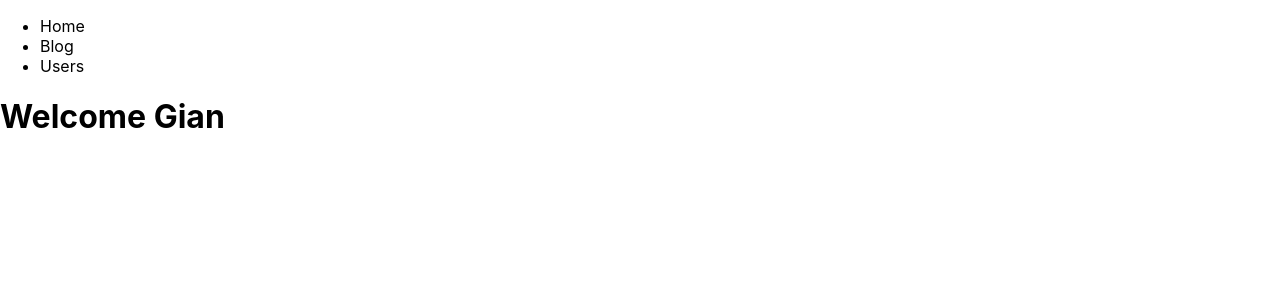
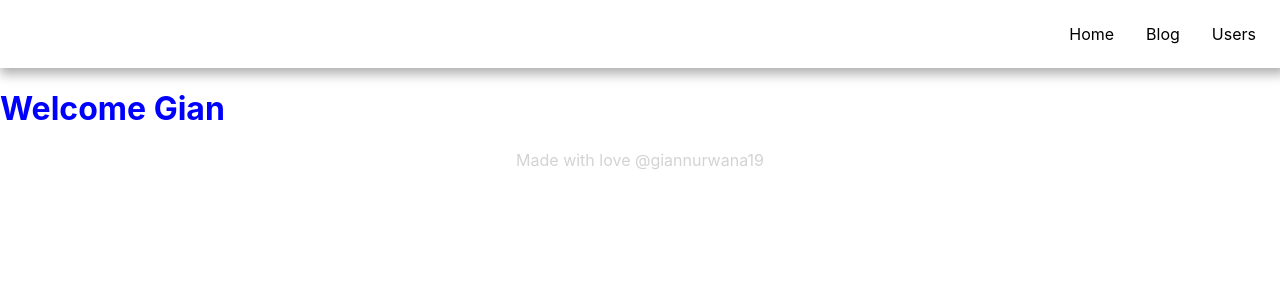
Before and after one commit to giannurwana19/next-basic, a Next.js app: page / in a window 1280 px wide. Shown: the top 300 px of the page. Built offline with nearby package versions, Linux system fonts and the light colour scheme.

Commit message:
Global css & CSS module

```diff
--- /dev/null
+++ b/components/Footer/Footer.module.css
@@ -0,0 +1,4 @@
+.title {
+  text-align: center;
+  color: lightgray;
+}
--- /dev/null
+++ b/components/Footer/index.js
@@ -0,0 +1,10 @@
+import React from 'react';
+import styles from './Footer.module.css';
+
+export default function Footer() {
+  return (
+    <div>
+      <p className={styles.title}>Made with love @giannurwana19</p>
+    </div>
+  );
+}
--- /dev/null
+++ b/components/Header/Header.module.css
@@ -0,0 +1,14 @@
+.container {
+  padding: 8px;
+  box-shadow: 3px 3px 11px 3px rgb(0 0 0 / 32%);
+}
+
+.list {
+  list-style: none;
+  display: flex;
+  justify-content: flex-end;
+}
+
+.item {
+  margin: 0 16px;
+}
--- a/components/Header/index.js
+++ b/components/Header/index.js
@@ -1,20 +1,21 @@
 import Link from 'next/link';
+import styles from './Header.module.css';
 
 export default function Header() {
   return (
-    <header>
-      <ul>
-        <li>
+    <header className={styles.container}>
+      <ul className={styles.list}>
+        <li className={styles.item}>
           <Link href="/">
             <a>Home</a>
           </Link>
         </li>
-        <li>
+        <li className={styles.item}>
           <Link href="/blog">
             <a>Blog</a>
           </Link>
         </li>
-        <li>
+        <li className={styles.item}>
           <Link href="/users">
             <a>Users</a>
           </Link>
--- a/pages/blog.js
+++ b/pages/blog.js
@@ -4,7 +4,7 @@
   return (
     <div>
       <Header />
-      <h1>selamat datang</h1>
+      <h1 className="title">selamat datang</h1>
     </div>
   );
 }
--- a/pages/index.js
+++ b/pages/index.js
@@ -1,10 +1,13 @@
+import Footer from '../components/Footer';
 import Header from '../components/Header';
+import styles from '../styles/Home.module.css';
 
 export default function Home() {
   return (
     <>
       <Header />
-      <h1>Welcome Gian</h1>
+      <h1 className={styles['title-homepage']}>Welcome Gian</h1>
+      <Footer />
     </>
   );
 }
--- a/pages/users/index.js
+++ b/pages/users/index.js
@@ -4,7 +4,7 @@
   return (
     <div>
       <Header />
-      <h1>Users Page</h1>
+      <h1 className="title">Users Page</h1>
     </div>
   );
 }
--- a/styles/Home.module.css
+++ b/styles/Home.module.css
@@ -1,121 +1,3 @@
-.container {
-  min-height: 100vh;
-  padding: 0 0.5rem;
-  display: flex;
-  flex-direction: column;
-  justify-content: center;
-  align-items: center;
-  height: 100vh;
+.title-homepage {
+  color: blue;
 }
-
-.main {
-  padding: 5rem 0;
-  flex: 1;
-  display: flex;
-  flex-direction: column;
-  justify-content: center;
-  align-items: center;
-}
-
-.footer {
-  width: 100%;
-  height: 100px;
-  border-top: 1px solid #eaeaea;
-  display: flex;
-  justify-content: center;
-  align-items: center;
-}
-
-.footer a {
-  display: flex;
-  justify-content: center;
-  align-items: center;
-  flex-grow: 1;
-}
-
-.title a {
-  color: #0070f3;
-  text-decoration: none;
-}
-
-.title a:hover,
-.title a:focus,
-.title a:active {
-  text-decoration: underline;
-}
-
-.title {
-  margin: 0;
-  line-height: 1.15;
-  font-size: 4rem;
-}
-
-.title,
-.description {
-  text-align: center;
-}
-
-.description {
-  line-height: 1.5;
-  font-size: 1.5rem;
-}
-
-.code {
-  background: #fafafa;
-  border-radius: 5px;
-  padding: 0.75rem;
-  font-size: 1.1rem;
-  font-family: Menlo, Monaco, Lucida Console, Liberation Mono, DejaVu Sans Mono,
-    Bitstream Vera Sans Mono, Courier New, monospace;
-}
-
-.grid {
-  display: flex;
-  align-items: center;
-  justify-content: center;
-  flex-wrap: wrap;
-  max-width: 800px;
-  margin-top: 3rem;
-}
-
-.card {
-  margin: 1rem;
-  padding: 1.5rem;
-  text-align: left;
-  color: inherit;
-  text-decoration: none;
-  border: 1px solid #eaeaea;
-  border-radius: 10px;
-  transition: color 0.15s ease, border-color 0.15s ease;
-  width: 45%;
-}
-
-.card:hover,
-.card:focus,
-.card:active {
-  color: #0070f3;
-  border-color: #0070f3;
-}
-
-.card h2 {
-  margin: 0 0 1rem 0;
-  font-size: 1.5rem;
-}
-
-.card p {
-  margin: 0;
-  font-size: 1.25rem;
-  line-height: 1.5;
-}
-
-.logo {
-  height: 1em;
-  margin-left: 0.5rem;
-}
-
-@media (max-width: 600px) {
-  .grid {
-    width: 100%;
-    flex-direction: column;
-  }
-}
--- a/styles/globals.css
+++ b/styles/globals.css
@@ -4,6 +4,8 @@
   margin: 0;
   font-family: -apple-system, BlinkMacSystemFont, Segoe UI, Roboto, Oxygen,
     Ubuntu, Cantarell, Fira Sans, Droid Sans, Helvetica Neue, sans-serif;
+  max-width: 1400px;
+  margin: auto;
 }
 
 a {
@@ -14,3 +16,7 @@
 * {
   box-sizing: border-box;
 }
+
+.title {
+  color: crimson;
+}
```
